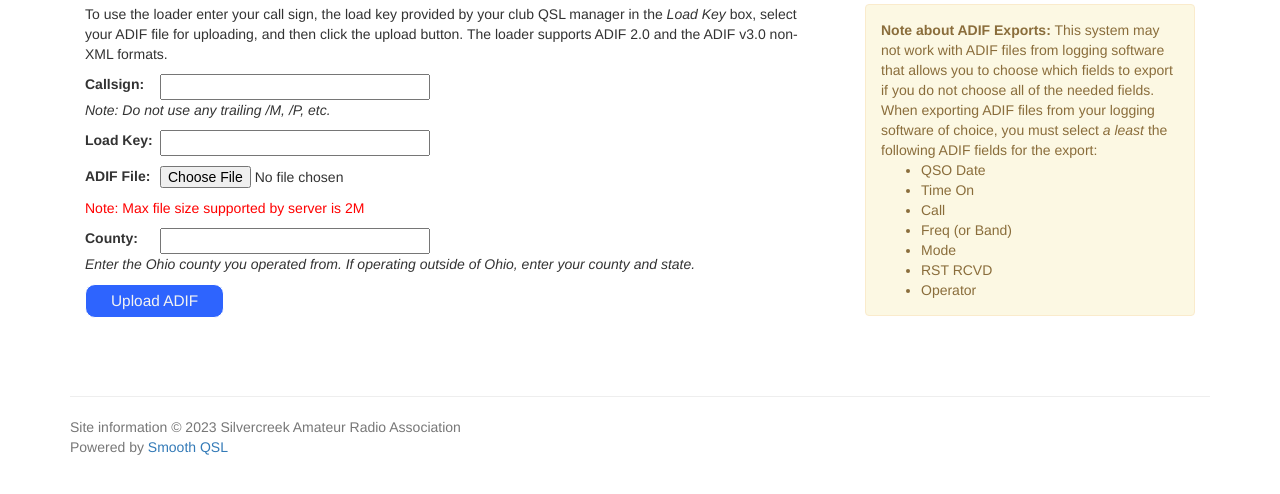
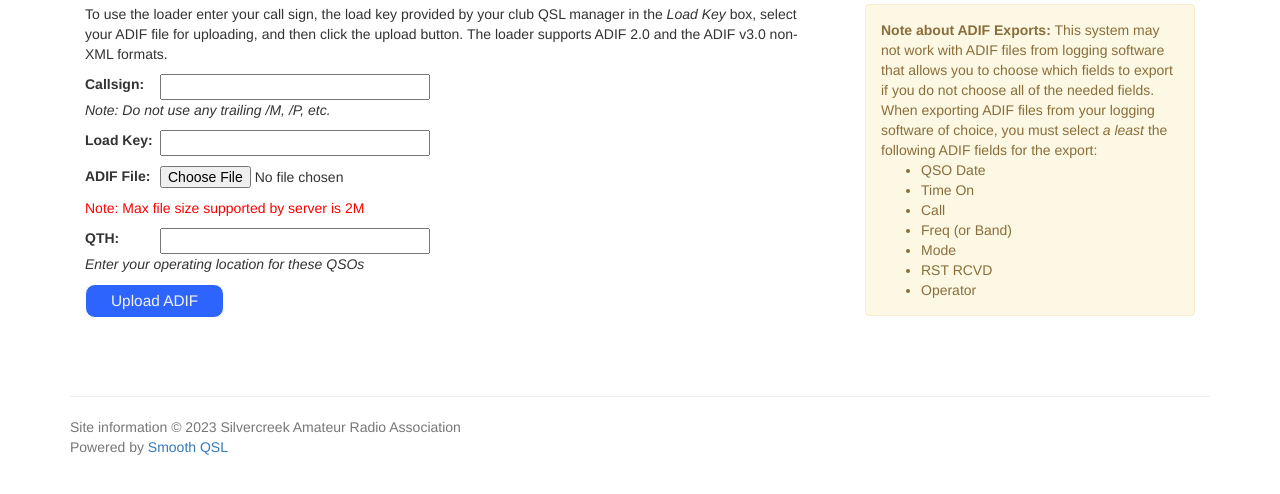
Before and after one commit to jxmx/smooth-qsl, a PHP site: page /load/index.php in a window 1280 px wide. Shown: the part 156-650 px from the top of the page. Run offline with PHP 8.4, Linux system fonts and the light colour scheme.

Commit message:
replace "County" with "QTH" for locale label

```diff
--- a/load/index.php
+++ b/load/index.php
@@ -82,9 +82,9 @@ limitations under the License.
 
 
 							<p>
-							<label>County:</label>
+							<label>QTH:</label>
 							<input type="text" size="30" name="county" /><br/>
-							<i>Enter the Ohio county you operated from. If operating outside of Ohio, enter your county and state.</i>
+							<i>Enter your operating location for these QSOs</i>
 							</p>
 
 							<p>
--- a/qslconf.php
+++ b/qslconf.php
@@ -163,8 +163,8 @@ $qsl_horiz_operator_offset_multi = $qsl_horiz_mode_offset_multi + 50;
 $qsl_horiz_county_offset_multi = $qsl_horiz_operator_offset_multi + 50;
 
 # The /qsl/ Notes block
-$qsl_page_note = '<div class="alert alert-info"><p><strong>Notes on QSLs:</strong></p><p>For paper QSL, please QSL via our manager K
-D8DEB. SASE is appreciated but not required.</p><p>At this time the club does not upload to LoTW or eQSL.</p> </div>';
+$qsl_page_note = '<div class="alert alert-info"><p><strong>Notes on QSLs:</strong></p><p>For paper QSL, please QSL via our manager
+N8EI. SASE is appreciated but not required.</p><p>Electronic logs available from LoTW.</div>';
 
 
 ###
--- a/qslprint.php
+++ b/qslprint.php
@@ -83,7 +83,7 @@ if($qsl_qso_verbose_rec){
 		$qstring .= sprintf("  Oper: %s", $row['operator']);
 	}
 	if($qsl_qso_print_opercounty){
-		$qstring .= sprintf("  County: %s", $row['county']);
+		$qstring .= sprintf("  QTH: %s", $row['county']);
 	}
 	$draw->annotation($qsl_horiz_offset, $qsl_vert_offset, $qstring);
 
--- a/qslprintmulti.php
+++ b/qslprintmulti.php
@@ -84,7 +84,7 @@ while($row = $res->fetch_assoc()){
 			$qstring .= sprintf("  Oper: %s", $row['operator']);
 		}
 		if($qsl_qso_print_opercounty){
-			$qstring .= sprintf("  County: %s", $row['county']);
+			$qstring .= sprintf("  QTH: %s", $row['county']);
 		}
 		$draw->annotation($qsl_horiz_offset_multi,
 			$qsl_vert_offset_multi + ($lcount * $qsl_multiline_multiplier), $qstring);
```
